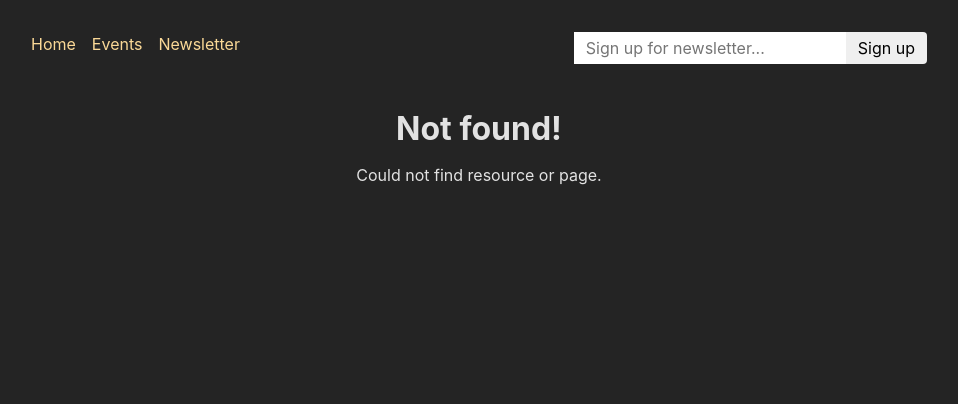
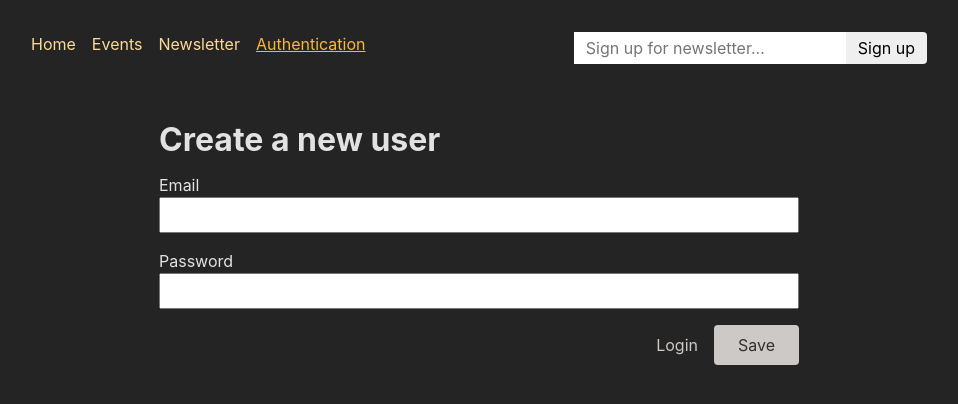
Before and after one commit to Faizan-glitch-os/auth-react, a React (Create React App) app in the folder frontend/: page /auth in a window 1280 px wide. Before the commit this address had no page. Shown: the top 404 px of the page, without its empty margins (161-1119 px from the left). Built offline with nearby package versions, Linux system fonts and the light colour scheme.

Commit message:
used searchParams to set the mode of authentication form to signup or login

```diff
--- a/frontend/src/components/AuthForm.js
+++ b/frontend/src/components/AuthForm.js
@@ -1,19 +1,15 @@
-import { useState } from 'react';
-import { Form } from 'react-router-dom';
+import { Form, Link, useSearchParams } from "react-router-dom";
 
-import classes from './AuthForm.module.css';
+import classes from "./AuthForm.module.css";
 
 function AuthForm() {
-  const [isLogin, setIsLogin] = useState(true);
+  const [searchParams] = useSearchParams();
 
-  function switchAuthHandler() {
-    setIsLogin((isCurrentlyLogin) => !isCurrentlyLogin);
-  }
-
+  const isLogin = searchParams.get("mode") === "login";
   return (
     <>
       <Form method="post" className={classes.form}>
-        <h1>{isLogin ? 'Log in' : 'Create a new user'}</h1>
+        <h1>{isLogin ? "Log in" : "Create a new user"}</h1>
         <p>
           <label htmlFor="email">Email</label>
           <input id="email" type="email" name="email" required />
@@ -23,9 +19,9 @@
           <input id="password" type="password" name="password" required />
         </p>
         <div className={classes.actions}>
-          <button onClick={switchAuthHandler} type="button">
-            {isLogin ? 'Create new user' : 'Login'}
-          </button>
+          <Link to={`?mode=${isLogin ? "signup" : "login"}`}>
+            {isLogin ? "Create new user" : "Login"}
+          </Link>
           <button>Save</button>
         </div>
       </Form>
--- a/frontend/src/components/MainNavigation.js
+++ b/frontend/src/components/MainNavigation.js
@@ -1,7 +1,7 @@
-import { NavLink } from 'react-router-dom';
+import { NavLink } from "react-router-dom";
 
-import classes from './MainNavigation.module.css';
-import NewsletterSignup from './NewsletterSignup';
+import classes from "./MainNavigation.module.css";
+import NewsletterSignup from "./NewsletterSignup";
 
 function MainNavigation() {
   return (
@@ -39,6 +39,16 @@
               Newsletter
             </NavLink>
           </li>
+          <li>
+            <NavLink
+              to="/auth?mode=login"
+              className={({ isActive }) =>
+                isActive ? classes.active : undefined
+              }
+            >
+              Authentication
+            </NavLink>
+          </li>
         </ul>
       </nav>
       <NewsletterSignup />
--- a/frontend/src/components/MainNavigation.module.css
+++ b/frontend/src/components/MainNavigation.module.css
@@ -19,4 +19,5 @@
 .list a:hover,
 .list a.active {
   color: var(--color-primary-800);
+  text-decoration: underline;
 }
```
Also changed, not shown: frontend/src/App.js (+20 -18 lines), 1 other file (tests, documents, lock files or other folders).
